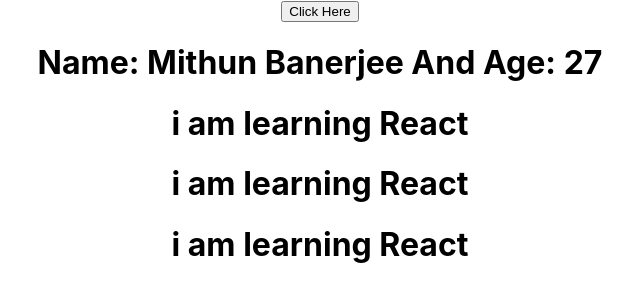
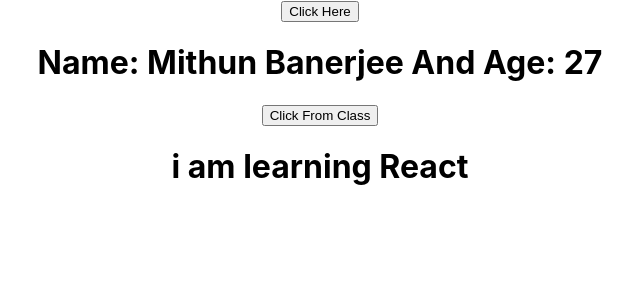
Before and after one commit to mithunbanerjee632/React-Js-Basic, a React (Create React App) app: page / in a window 1280 px wide. Shown: the top 302 px of the page, without its empty margins (320-960 px from the left). Built offline with nearby package versions, Linux system fonts and the light colour scheme.

Commit message:
Button onClick in Class Component

```diff
--- a/src/App.js
+++ b/src/App.js
@@ -10,8 +10,7 @@ function App() {
 
 
         <Welcome name="i am learning React"></Welcome>
-        <Welcome name="i am learning React"></Welcome>
-        <Welcome name="i am learning React"></Welcome>
+
     </div>
   );
 }
--- a/src/mycomponents/Welcome.js
+++ b/src/mycomponents/Welcome.js
@@ -1,7 +1,18 @@
 import React,{Component, component} from 'react';
 class Welcome extends Component{
+
+   ClickFromClass(){
+    alert('Button Is Clicked From Class!');
+  }
+
   render(){
-    return <h1>{this.props.name}</h1>
+
+    return <div>
+      <button onClick={this.ClickFromClass}>Click From Class</button>
+      <h1>{this.props.name}</h1>
+    </div>
+
+
   }
 }
 export default Welcome;
```
